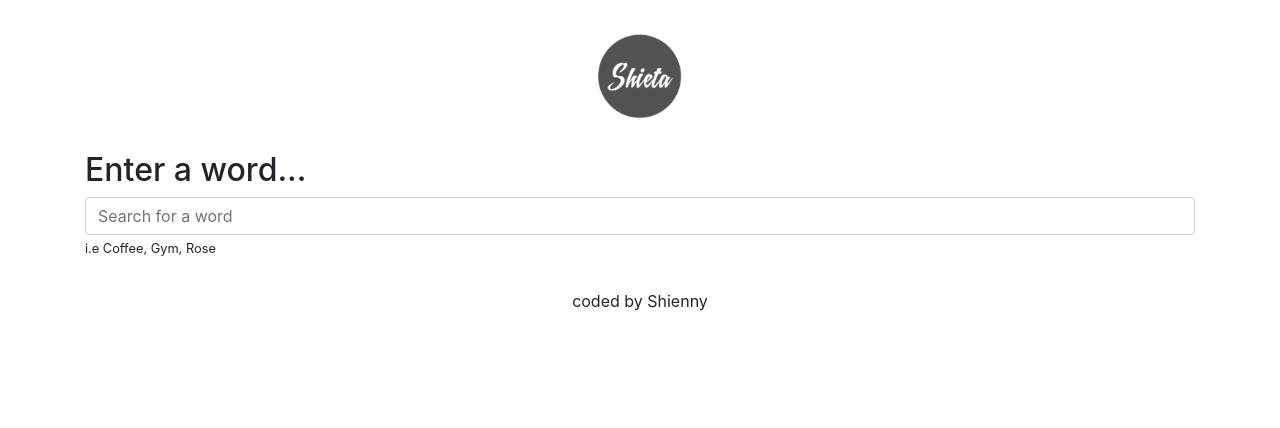
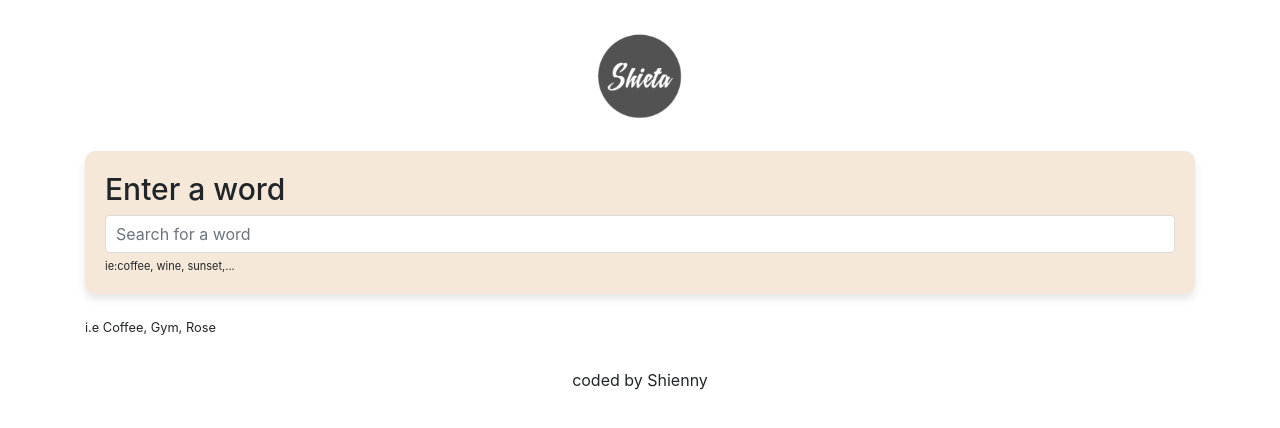
Before and after one commit to Shieta/dictionary-project, a React (Create React App) app in the folder dictionary-project/: page / in a window 1280 px wide. Shown: the top 428 px of the page. Built offline with nearby package versions, Linux system fonts and the light colour scheme.

Commit message:
adjust the css of the entire project

```diff
--- a/dictionary-project/src/App.js
+++ b/dictionary-project/src/App.js
@@ -11,7 +11,6 @@ export default function App() {
           <img src={logo} className="App-logo img-fluid" alt="logo" />
         </header>
         <section>
-          <h2>Enter a word...</h2>
           <main>
             <Dictionary />
           </main>
--- a/dictionary-project/src/Dictionary.css
+++ b/dictionary-project/src/Dictionary.css
@@ -1,3 +1,25 @@
-.Dictionary {
-  margin: 0 auto;
+.Dictionary section {
+  background: rgb(245, 232, 216);
+  padding: 20px;
+  border-radius: 10px;
+  box-shadow: 0px 5px 8px rgba(0, 0, 0, 10%);
+  margin: 20px 0;
 }
+
+.Dictionary input {
+  width: 100%;
+  padding: 6px 10px;
+  border-radius: 4px;
+  border: 1px solid #ddd;
+  color: rgba(137, 79, 28, 0.585);
+}
+
+.Dictionary .hint {
+  font-size: 11px;
+  margin-top: 5px;
+}
+
+.Dictionary h1 {
+  font-size: 30px;
+  font-weight: medium;
+}
--- a/dictionary-project/src/Dictionary.js
+++ b/dictionary-project/src/Dictionary.js
@@ -27,6 +27,8 @@ export default function Dictionary() {
 
   return (
     <div className="Dictionary">
+      <section>
+        <h1> Enter a word</h1>
         <form onSubmit={search}>
           <input
             type="search"
@@ -35,6 +37,8 @@ export default function Dictionary() {
             onChange={handleKeywordChange}
           />
         </form>
+        <div className="hint">ie:coffee, wine, sunset,...</div>
+      </section>
       <Results results={results} />
     </div>
   );
--- /dev/null
+++ b/dictionary-project/src/Meaning.css
@@ -0,0 +1,13 @@
+.Meaning h3 {
+  font-size: 22px;
+  line-height: 1.5;
+  font-weight: bold;
+}
+
+.Meaning .example {
+  opacity: 0.7;
+  font-size: 12px;
+  font-style: italic;
+  font-weight: bolder;
+  color: rgb(52, 52, 4);
+}
--- a/dictionary-project/src/Meaning.js
+++ b/dictionary-project/src/Meaning.js
@@ -1,5 +1,6 @@
 import React from "react";
 import Synonyms from "./Synonyms";
+import "./Meaning.css";
 
 export default function Meaning(props) {
   return (
@@ -8,14 +9,9 @@ export default function Meaning(props) {
       {props.meaning.definitions.map(function (definition, index) {
         return (
           <div key={index}>
-            <p>
-              <strong>Definition:</strong>
-              {definition.definition}
-              <br />
-              <strong>Example:</strong>
-              <em>{definition.example}</em>
-              <Synonyms synonyms={definition.synonyms} />
-            </p>
+            <div className="definition">{definition.definition}</div>
+            <div className="example">{definition.example}</div>
+            <Synonyms synonyms={definition.synonyms} />
           </div>
         );
       })}
--- /dev/null
+++ b/dictionary-project/src/Phonetic.css
@@ -0,0 +1,20 @@
+.Phonetic {
+  height: 60px;
+}
+
+.Phonetic a {
+  color: rgba(94, 38, 10, 0.752);
+  transition: all 150ms ease-in-out;
+  font-weight: bold;
+  margin-right: 30px;
+}
+
+.Phonetic a:hover {
+  color: white;
+  background: rgba(239, 83, 6, 0.752);
+}
+
+.Phonetic .text {
+  font-weight: bold;
+  opacity: 0.5;
+}
--- a/dictionary-project/src/Phonetic.js
+++ b/dictionary-project/src/Phonetic.js
@@ -1,4 +1,5 @@
 import React from "react";
+import "./Phonetic.css";
 
 export default function Phonetic(props) {
   return (
@@ -7,7 +8,8 @@ export default function Phonetic(props) {
         Listen
       </a>
       <br />
-      {props.phonetic.text}
+
+      <span className="text">{props.phonetic.text}</span>
     </div>
   );
 }
--- /dev/null
+++ b/dictionary-project/src/Results.css
@@ -0,0 +1,5 @@
+.Results h2 {
+  font-size: 35px;
+  font-weight: bold;
+  line-height: 1.5;
+}
--- a/dictionary-project/src/Results.js
+++ b/dictionary-project/src/Results.js
@@ -1,11 +1,14 @@
 import React from "react";
 import Meaning from "./Meaning";
 import Phonetic from "./Phonetic";
+import Synonyms from "./Synonyms";
+import "./Results.css";
 
 export default function Results(props) {
   if (props.results) {
     return (
       <div className="Results">
+        <section>
           <h2>{props.results.word}</h2>
           {props.results.phonetics.map(function (phonetic, index) {
             return (
@@ -14,11 +17,12 @@ export default function Results(props) {
               </div>
             );
           })}
+        </section>
         {props.results.meanings.map(function (meaning, index) {
           return (
-            <div key={index}>
+            <section key={index}>
               <Meaning meaning={meaning} />
-            </div>
+            </section>
           );
         })}
       </div>
--- a/dictionary-project/src/Synonyms.js
+++ b/dictionary-project/src/Synonyms.js
@@ -1,4 +1,5 @@
 import React from "react";
+import "./Synonyms.css";
 
 export default function Synonyms(props) {
   if (props.synonyms) {
```
Also changed, not shown: dictionary-project/src/Synonyms.css (added). Lines whose indentation alone changed are shown as unchanged.
